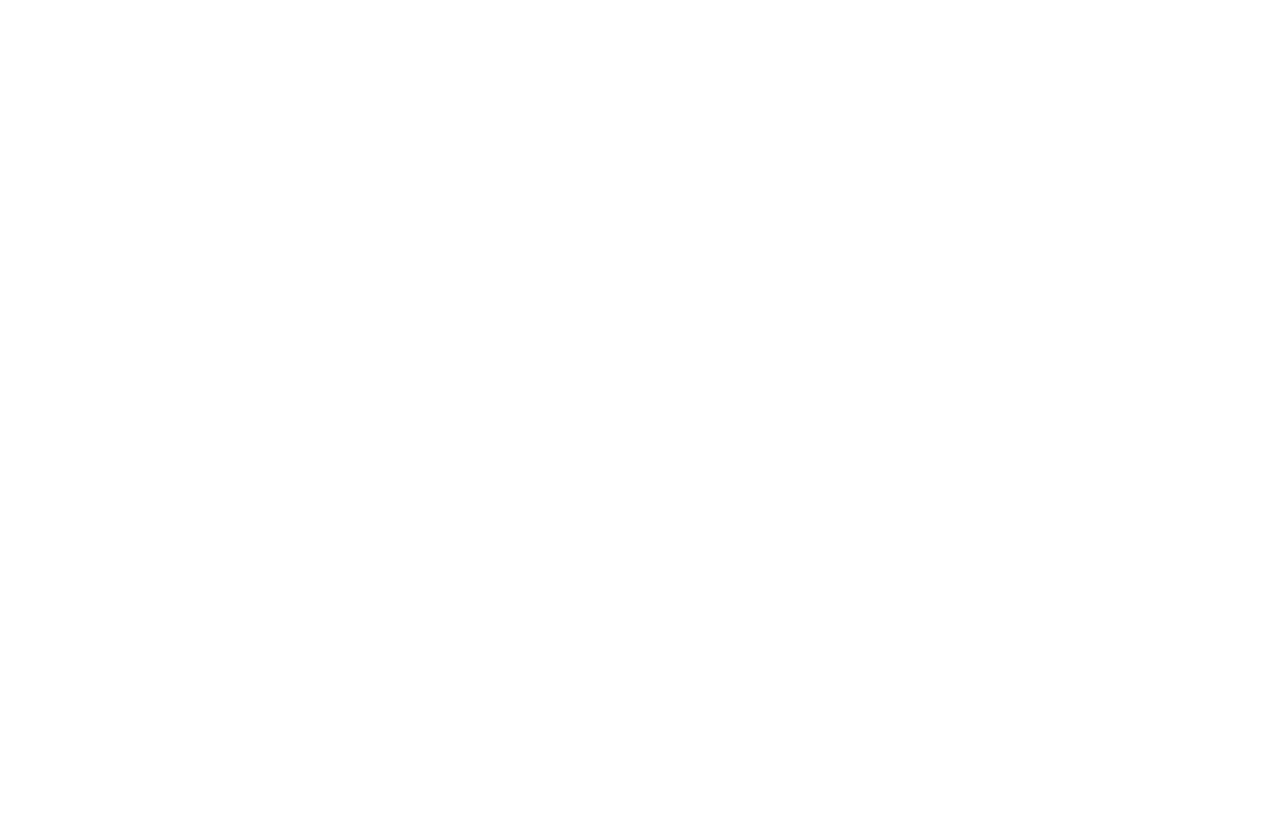
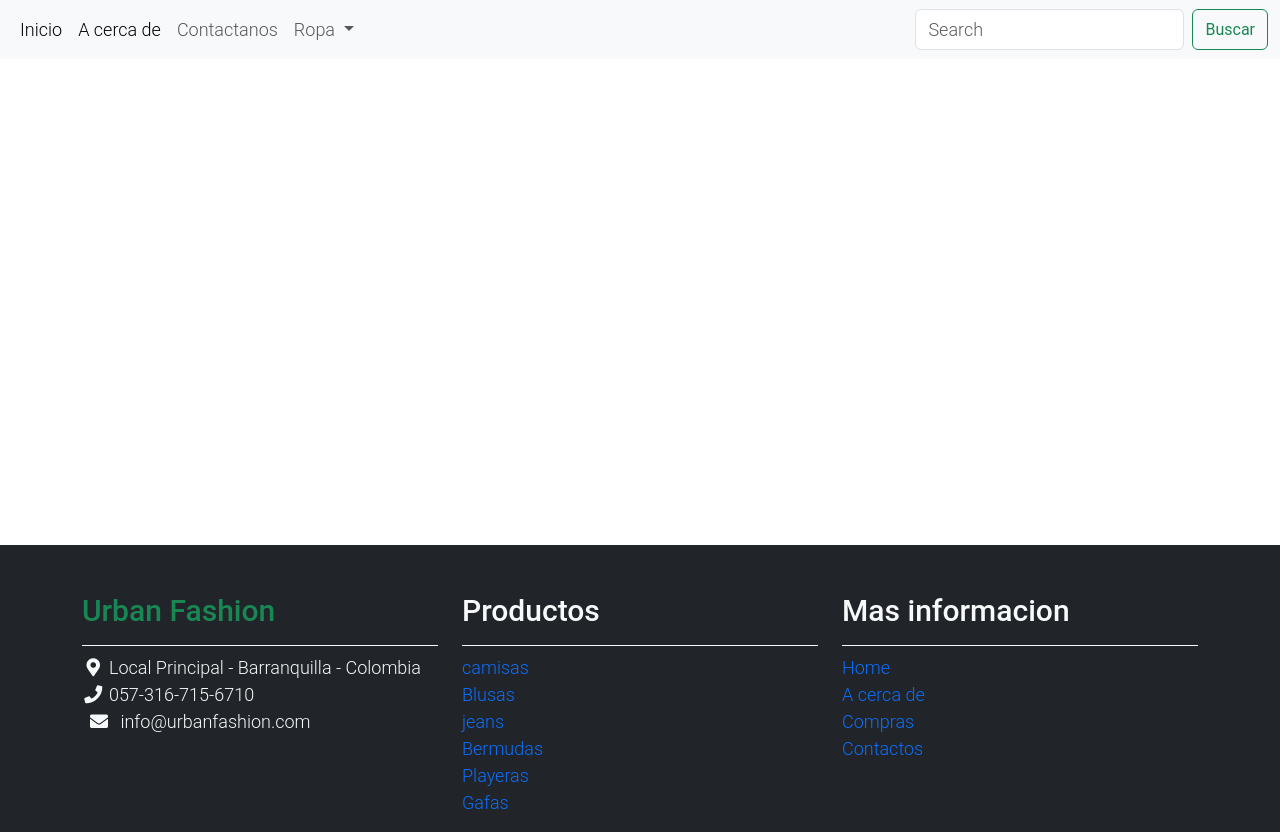
Before and after one commit to LeonelManjarres/ProyectoProgramacion, a plain HTML site: page index.html in a window 1280 px wide. Before the commit the page ends 800 px from the top, so only its background shows below. Drawn offline with nearby package versions, Linux system fonts and the light colour scheme.

Commit message:
Encabezado y Pies

```diff
--- a/index.html
+++ b/index.html
@@ -3,9 +3,107 @@
 <head>
     <meta charset="UTF-8">
     <meta name="viewport" content="width=device-width, initial-scale=1.0">
-    <title>tienda de ropa</title>
+    <title>Urban_Fashion</title>
+    <!-- css -->
+    <link rel="stylesheet" href="assets/css/bootstrap.min.css">
+    <link rel="stylesheet" href="assets/css/templatemo.css">
+    <link rel="stylesheet" href="assets/css/custom.css">
+
+    <link rel="stylesheet" href="assets/css/fontawesome.min.css">
+
+    <!--Agregando lineas para que me reconosca Bootstrap-->
+    <link href="https://cdn.jsdelivr.net/npm/bootstrap@5.3.3/dist/css/bootstrap.min.css" rel="stylesheet" integrity="sha384-QWTKZyjpPEjISv5WaRU9OFeRpok6YctnYmDr5pNlyT2bRjXh0JMhjY6hW+ALEwIH" crossorigin="anonymous">
 </head>
 <body>
+    <!--Inicio del encabezado-->
 
+    <!--inicio de la barra de navegacion-->
+    <nav class="navbar navbar-expand-lg bg-body-tertiary" >
+        <div class="container-fluid">
+        <button class="navbar-toggler" type="button" data-bs-toggle="collapse" data-bs-target="#navbarTogglerDemo01" aria-controls="navbarTogglerDemo01" aria-expanded="false" aria-label="Toggle navigation">
+            <span class="navbar-toggler-icon"></span>
+        </button>
+        <div class="collapse navbar-collapse" id="navbarTogglerDemo01">
+            <!--<a class="navbar-brand" href="#">Urban Fashion</a>-->
+            <ul class="navbar-nav me-auto mb-2 mb-lg-0">
+            <li class="nav-item">
+                <a class="nav-link active" aria-current="page" href="#">Inicio</a>
+            </li>
+            <li class="nav-item">
+                <a class="nav-link active" aria-current="page" href="#">A cerca de</a>
+            </li>
+            <li class="nav-item">
+                <a class="nav-link" href="#">Contactanos</a>
+            </li>
+            <li class="nav-item dropdown">
+                <a class="nav-link dropdown-toggle" href="#" role="button" data-bs-toggle="dropdown" aria-expanded="false">
+                Ropa
+                </a>
+                <ul class="dropdown-menu">
+                <li><a class="dropdown-item" href="#">Dama</a></li>
+                <li><a class="dropdown-item" href="#">Caballeros</a></li>
+                <li><a class="dropdown-item" href="#">Niños</a></li>
+                </ul>
+            </li>
+            </ul>
+            <form class="d-flex" role="search">
+            <input class="form-control me-2" type="search" placeholder="Search" aria-label="Search">
+            <button class="btn btn-outline-success" type="submit">Buscar</button>
+            </form>
+        </div>
+        </div>
+    </nav>
+    <!--fin de la barra de navegacion-->
+    <section>
+
+    <br><br><br><br><br><br><br><br><br><br><br><br><br><br><br><br><br><br>
+
+    </section>
+    <!-- inicio de pie -->
+    <footer class="bg-dark" id="templatemo_footer">
+        <div class="container">
+            <div class="row">
+                <div class="col-md-4 pt-5">
+                    <h2 class="h2 text-success border-bottom pb-3 border-light log">Urban Fashion</h2>
+                    <ul class="list-unstyled text-light footer-link-list">
+                        <li>
+                            <i class="fas fa-map-marker-alt fa-fw"></i>
+                            Local Principal - Barranquilla - Colombia
+                        </li>
+                        <li>
+                            <i class="fa fa-phone fa-fw"></i>
+                            <a class="navbar-sm-brand text-light text-decoration-none" href="tel 057-316-715-6710">057-316-715-6710</a>
+                        </li>
+                        <li>
+                            <i class="fa fa-envelope mx-2"></i>
+                            <a class="navbar-sm-brand text-light text-decoration-none" href="cliente.info@urbanfamily.com">info@urbanfashion.com</a>
+                        </li>
+                    </ul>
+                </div>
+                <div class="col-md-4 pt-5">
+                    <h2 class="h2 text-light border-bottom pb-3 border-light">Productos</h2>
+                    <ul class="list-unstyled text-light footer-link-list">
+                        <li><a class="text-decoration-none" href="#">camisas</a></li>
+                        <li><a class="text-decoration-none" href="#">Blusas</a></li>
+                        <li><a class="text-decoration-none" href="#">jeans</a></li>
+                        <li><a class="text-decoration-none" href="#">Bermudas</a></li>
+                        <li><a class="text-decoration-none" href="#">Playeras</a></li>
+                        <li><a class="text-decoration-none" href="#">Gafas</a></li>
+                    </ul>
+                </div>
+                <div class="col-md-4 pt-5">
+                    <h2 class="h2 text-light border-bottom pb-3 border-light">Mas informacion</h2>
+                    <ul class="list-unstyled text-light footer-link-list">
+                        <li><a class="text-decoration-none" href="#">Home</a></li>
+                        <li><a class="text-decoration-none" href="#">A cerca de</a></li>
+                        <li><a class="text-decoration-none" href="#">Compras</a></li>
+                        <li><a class="text-decoration-none" href="#">Contactos</a></li>
+                    </ul>
+                </div>
+            </div>
+        </div>
+    </footer>
+    <!-- FIN DE PIE -->
+    <script src="https://cdn.jsdelivr.net/npm/bootstrap@5.3.3/dist/js/bootstrap.bundle.min.js" integrity="sha384-YvpcrYf0tY3lHB60NNkmXc5s9fDVZLESaAA55NDzOxhy9GkcIdslK1eN7N6jIeHz" crossorigin="anonymous"></script>
 </body>
 </html>
```
